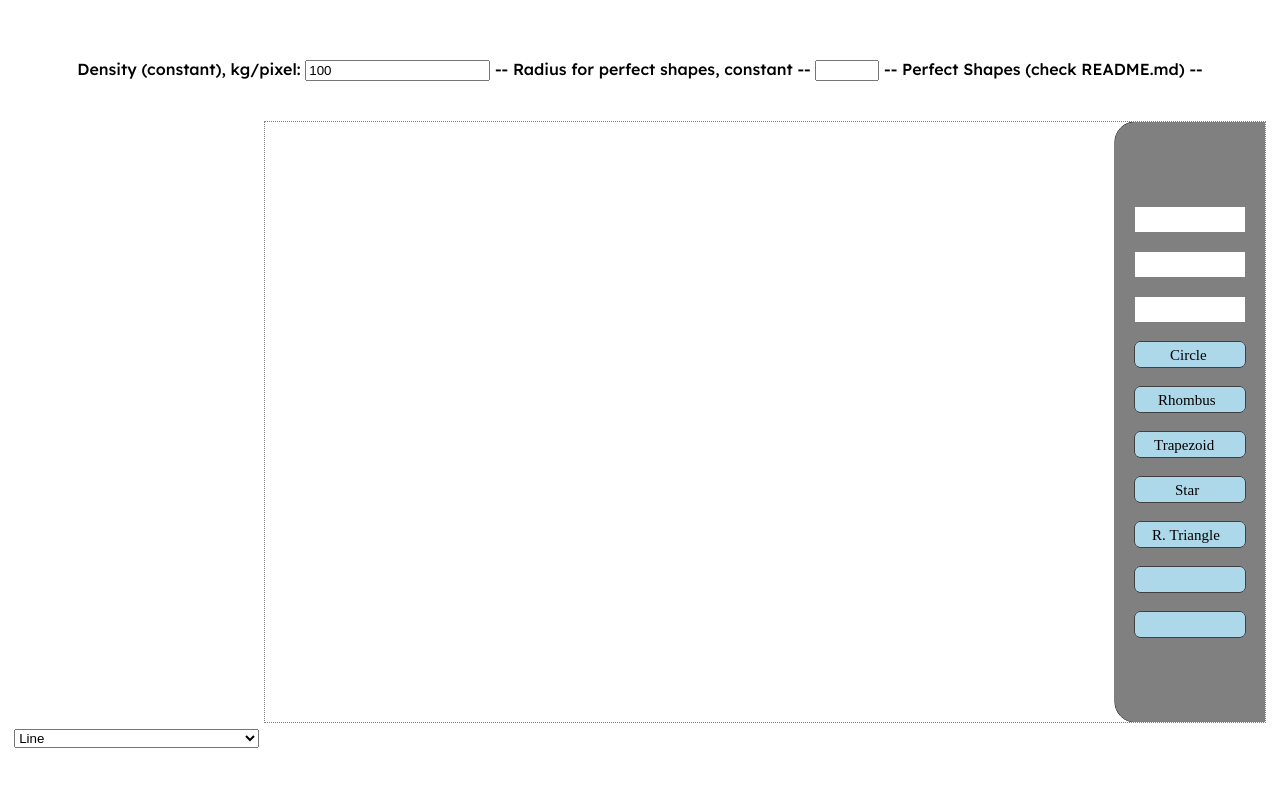
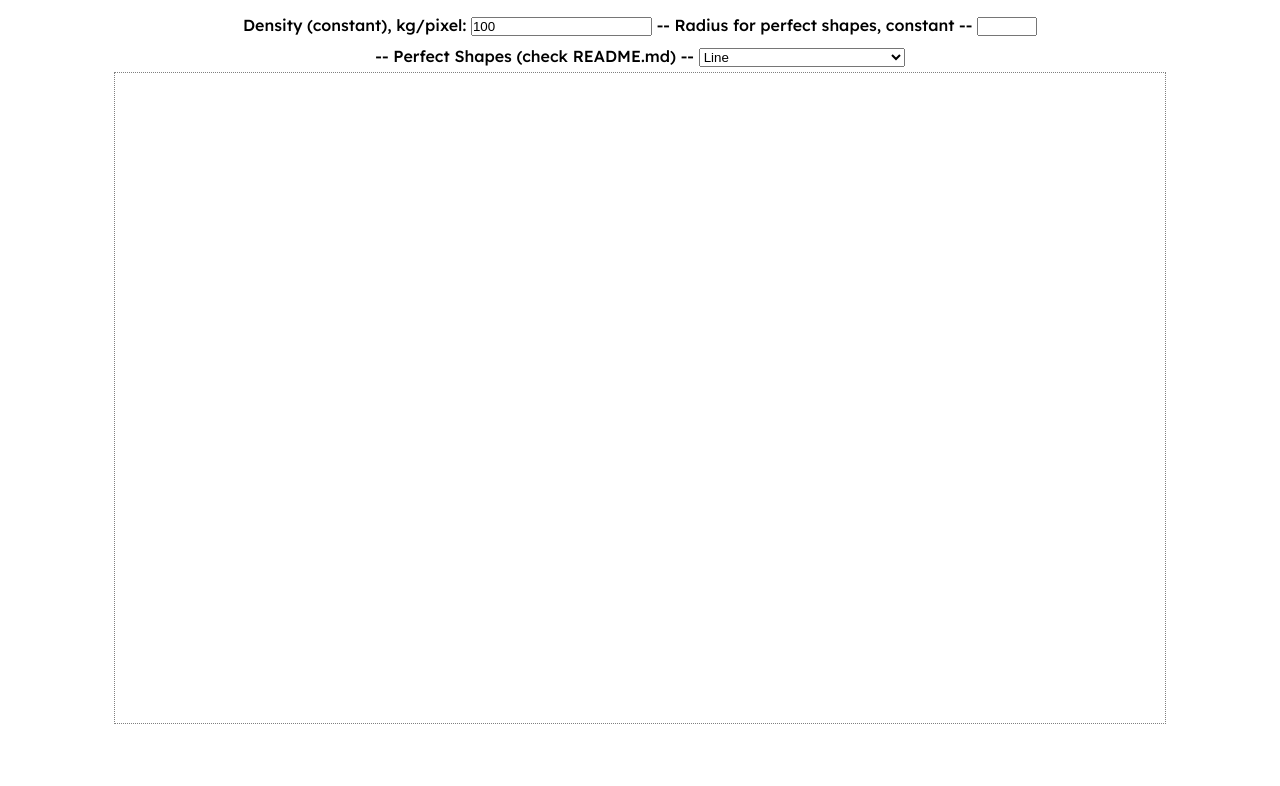
Before and after one commit to lashlockbhs/physics-2D-sim, a website with bundled scripts: page projects/physics/public/index.html in a window 1280 px wide. Built offline with nearby package versions, Linux system fonts and the light colour scheme.

Commit message:
made website look prettier

```diff
--- a/projects/physics/public/index.html
+++ b/projects/physics/public/index.html
@@ -7,8 +7,10 @@
   <title>Simple animation</title>
   <link href="style.css" rel="stylesheet" type="text/css">
   <script src="script.js" type="module"></script>
-  <script src="gui.js" type="module"></script>
+  <!--<script src="gui.js" type="module"></script>*/-->
 </head>
+<div>
+  <p>
     <label for="density"> Density (constant), kg/pixel:</label>
     <input type="number" id="density" name="density" value="100" min="0">
     <!-- stolen from mdn xd trolled diots https://developer.mozilla.org/en-US/docs/Web/HTML/Element/input/number-->
@@ -16,26 +18,31 @@
     <label for="radius"> -- Radius for perfect shapes, constant --</label>
     <input type="number" id="radius" name="radius" min="0" max="500">
     <!-- ALSO stolen from mdn https://developer.mozilla.org/en-US/docs/Web/HTML/Element/input/number-->
+  </p>
+</div>
+<div>
   <label for="shape-select">-- Perfect Shapes (check README.md) --</label>
 
   <select name="shapes" id="shape-select">
     <option value="line">Line</option>
     <option value="circle">Circle</option>
-  <option value="60triangle">Equilateral triangle</option>
-  <option value="90triangle">Right triangle</option>
-  <option value="square">Square</option>
-  <option value="12Rect">1 to 2 rectangle</option>
-  <option value="23Rect">2 to 3 rectangle</option>
-  <option value="34Rect">3 to 4 rectangle</option>
-  <option value="60-120Rhombus">A rhombus with 2x 60° and 2x 120°</option>
-  <option value="pentagon">Pentagon with same angles</option>
-  <option value="hexagon">Hexagon with same angles</option>
-  <option value="septagon">Septagon (7 side) with same angles</option>
-  <option value="octagon">Octagon with same angles</option>
-  <option value="nonagon">Nonagon (9 side) with same angles</option>
-  <option value="decagon">Decagon (10 sides) with same angles</option>
+    <option value="60triangle">Equilateral Triangle</option>
+    <option value="90triangle">Right Triangle</option>
+    <option value="square">Square (4 Sides)</option>
+    <option value="12Rect">1 : 2 Rectangle</option>
+    <option value="23Rect">2 : 3 Rectangle</option>
+    <option value="34Rect">3 : 4 Rectangle</option>
+    <option value="60-120Rhombus">A Rhombus with 2x 60° Angles</option>
+    <option value="pentagon">Regular Pentagon (5 Sides)</option>
+    <option value="hexagon">Regular Hexagon (6 Sides) </option>
+    <option value="septagon">Regular Septagon (7 Sides)</option>
+    <option value="octagon">Regular Octagon (8 Sides)</option>
+    <option value="nonagon">Regular Nonagon (9 Sides)</option>
+    <option value="decagon">Regular Decagon (10 Sides)</option>
+    <option value="dodecagon">Regular Dodecagon (12 Sides)</option>
   </select>
   <!--stolen mdn yee haw https://developer.mozilla.org/en-US/docs/Web/HTML/Element/select-->
+</div>
 
 <body>
   <canvas id="screen" width="1000" height="600"></canvas>
--- a/projects/physics/public/math.js
+++ b/projects/physics/public/math.js
@@ -38,7 +38,7 @@ const overRange = (start, end, funct, startValue) => {
 };
 */
 
-const twoPointXYDif = (p1, p2) =>{
+const twoPointXYDif = (p1, p2) => {
   return { xDif: (p1.x - p2.x), yDif: (p1.y - p2.y) };
 };
 
@@ -84,19 +84,21 @@ const distance = (p1, p2) => {
 };
 
 //time derivative(s)
-const getAcceleration = (force, mass, appliedTime) => {
-  return (force / mass) * appliedTime;
+const getAcceleration = (forceVector, mass, appliedTime) => {
+  return (forceVector.magnitude / mass) * appliedTime;
 };
 
-const getVelocity = (force, mass, appliedTime, fps) =>
-  getAcceleration(force, mass, appliedTime) * (1 / fps);
+const getVelocity = (forceVector, mass, appliedTime, fps) => {
+  getAcceleration(forceVector.magnitude, mass, appliedTime) * (1 / fps);
+}
 
-const getDisplacement = (force, mass, appliedTime, fps, angle) =>{
-  const h = getVelocity(force, mass, appliedTime, fps) * 1/fps
-  const p = Math.cos(90 - angle) * h
-  const b = Math.sqrt(h**2 - p**2)
-  return {xChange: Math.round(b), yChange: Math.round(p)}
+const getDisplacement = (forceVector, mass, appliedTime, fps) => {
+  const h = getVelocity(forceVector.magnitude, mass, appliedTime, fps) * 1 / fps
+  const p = Math.cos(Math.PI / 2 - forceVector.angle) * h
+  const b = Math.sqrt(h ** 2 - p ** 2)
+  return { xChange: Math.round(b), yChange: Math.round(p) }
 }
+
 export {
   add2Vectors,
   vectorMultiply,
--- a/projects/physics/public/style.css
+++ b/projects/physics/public/style.css
@@ -1,8 +1,9 @@
 @import url('https://fonts.googleapis.com/css2?family=Lexend:wght@500&display=swap');
 
 * {
-  padding: 10;
-  margin: 20px auto;
+  padding: 0;
+  margin: 0;
+  padding-top: 0px;
 }
 
 html,
@@ -12,6 +13,16 @@ body {
   text-align: center;
   font-family: "Lexend", sans-serif;
 }
+
 canvas {
+  padding: 25px;
   border: 1px dotted grey;
 }
+
+p {
+  padding-top: 10px;
+}
+
+div {
+  padding: 5px;
+}
```
Also changed, not shown: 1 other file. Lines whose indentation alone changed are shown as unchanged.
